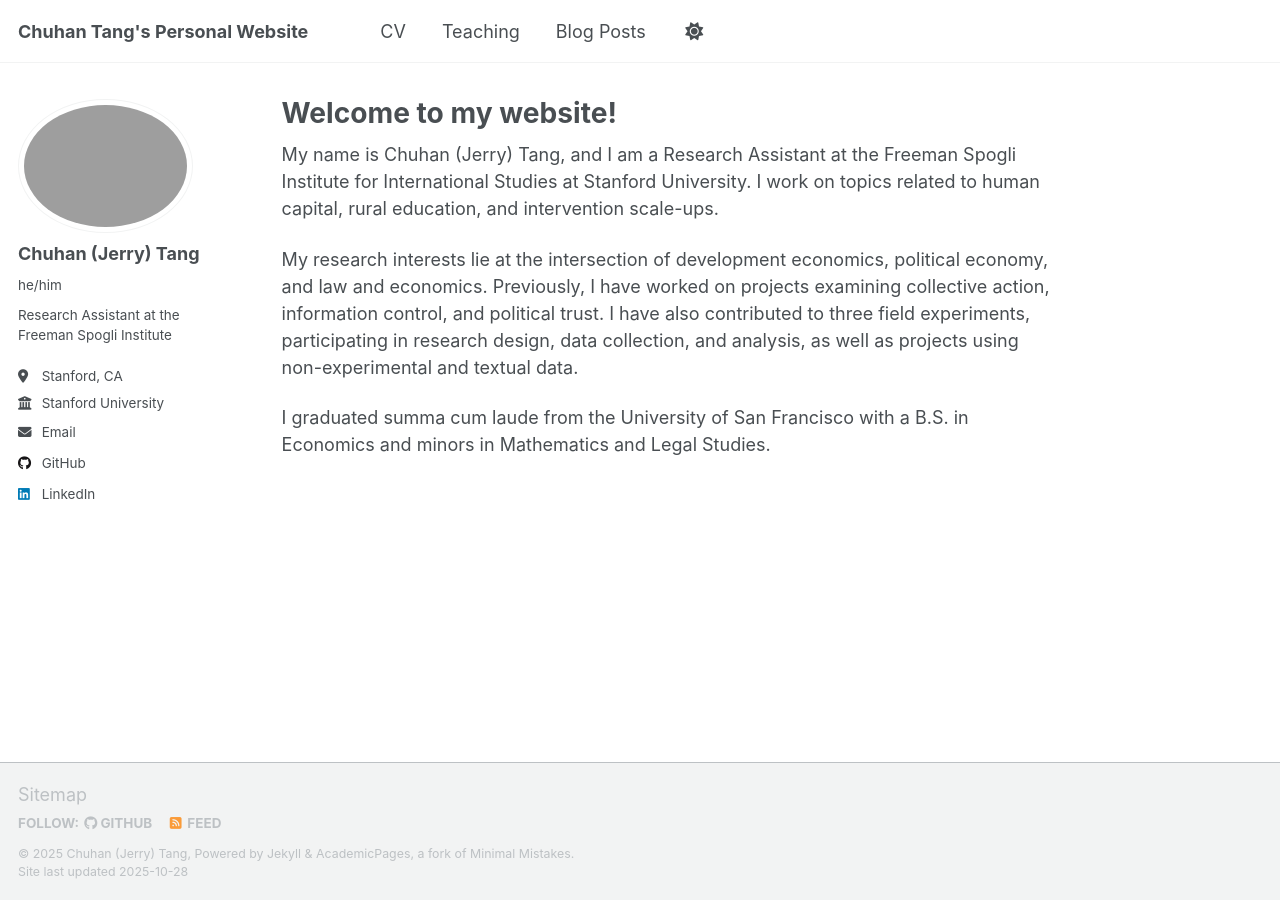
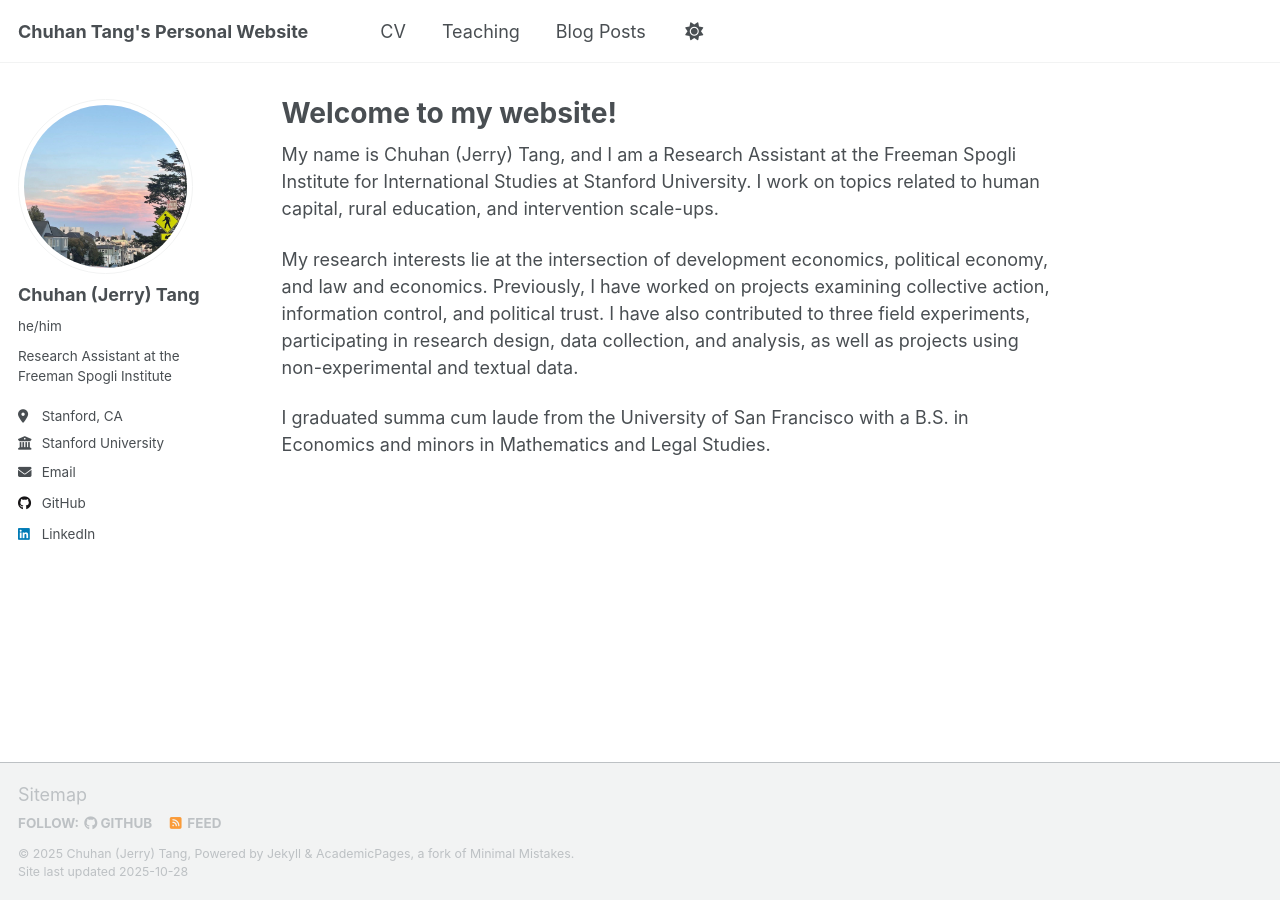
Before and after one commit to chuhan-tang/chuhan-tang.github.io, a Jekyll site: the page built from _pages/about.md, in a window 1280 px wide. Built offline with Jekyll 4.4.1, drawn with Linux system fonts in a browser that asks for light colours; a script that is not in the unit is left out.

Commit message:
Update _config.yml

```diff
--- a/_config.yml
+++ b/_config.yml
@@ -23,7 +23,7 @@ repository               : "chuhan-tang.github.io/chuhan-tang"
 #               Additional customization can be done by editing /_includes/author-profile.html
 author:
   # Biographic information
-  avatar           : "profpic.png"
+  avatar           : "profpic.JPG"
   name             : "Chuhan (Jerry) Tang"
   pronouns         : "he/him"
   bio              : "Research Assistant at the Freeman Spogli Institute"
```
